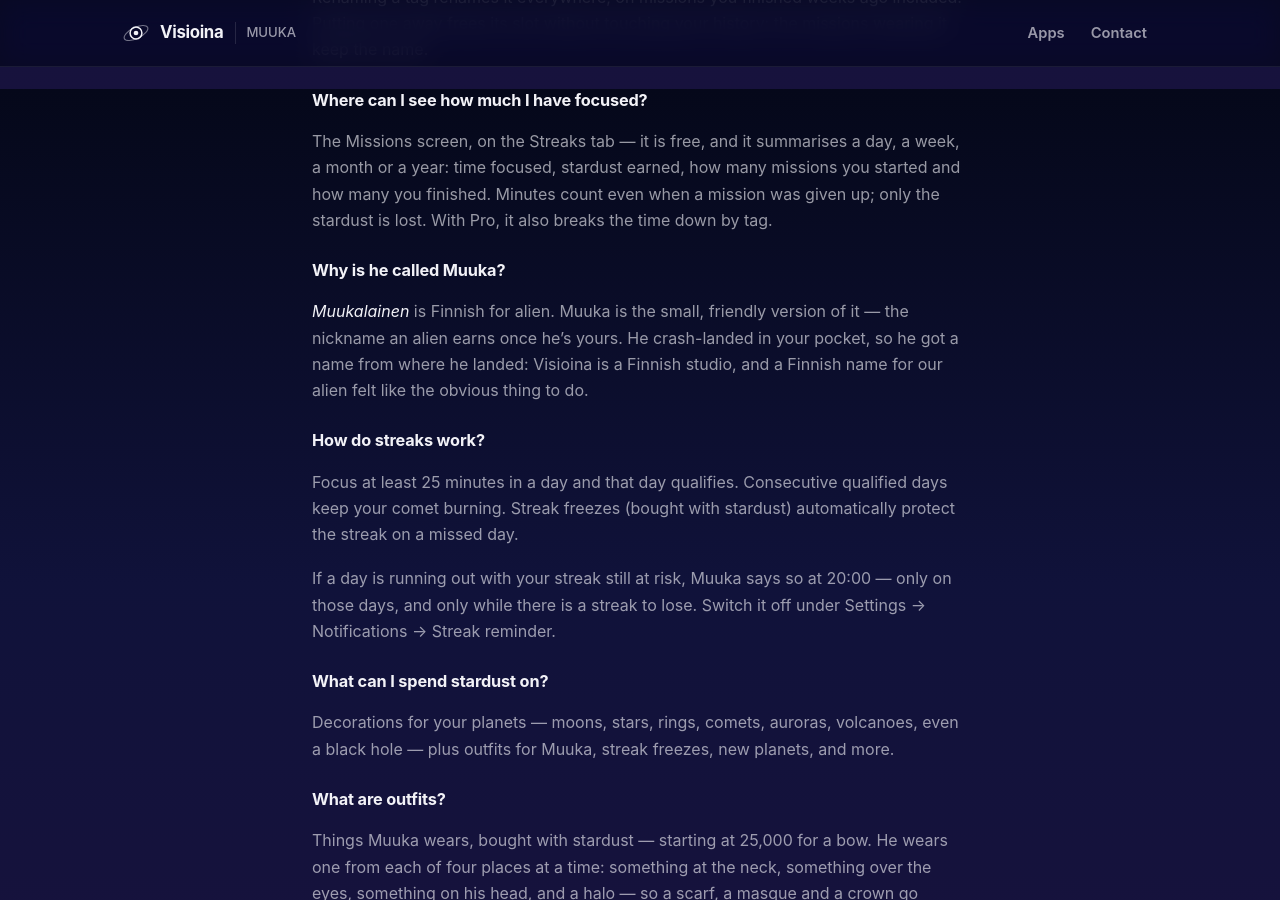
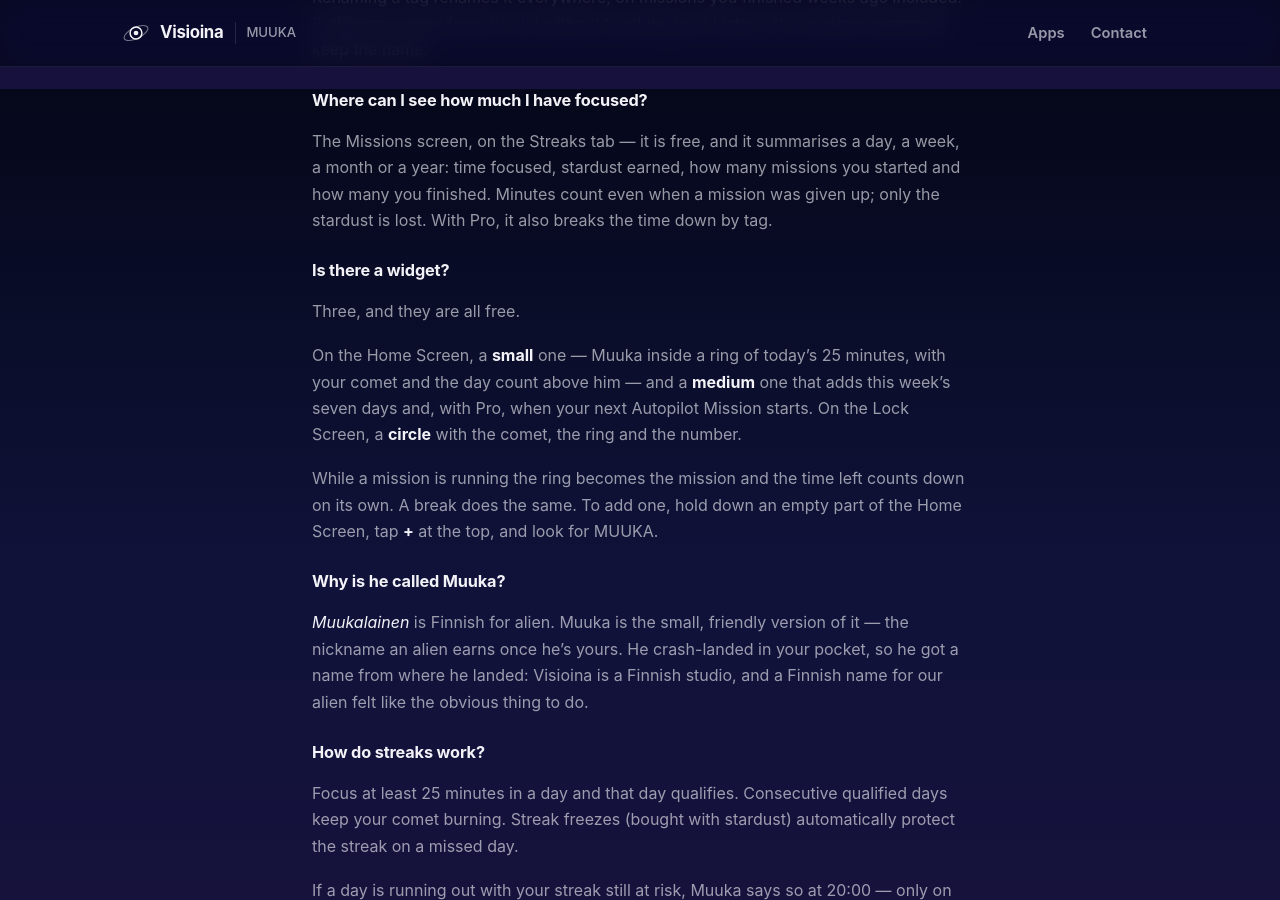
Before and after one commit to selinahti/visioinawebsite, a Jekyll site: the page built from _apps/muuka/faq.md, in a window 1280 px wide and 900 px high, scrolled down 2611 px. Built offline with Jekyll 4.4.1, drawn with Linux system fonts in a browser that asks for light colours.

Commit message:
Widgets: an FAQ answer, a line in the free tier, and the screenshots redone
All thirteen screenshots were captured with the old flat comet in the tab
bar, which the app no longer has, so they are regenerated from the app
repo's raw/ — the bare device screens, as this page has always used, never
the marketing frames with their captions and drawn bezels.

A fourteenth joins them: the medium widget on the Home Screen, counting
today's minutes and naming the next Autopilot Mission. It is listed last,
after the Autopilot list it follows on from.

The FAQ answer says there are three, that they are all free, what each one
shows, and where iOS hides the thing you add them with. The free tier gains
the matching line — widgets are not a Pro feature and the tier list is the
first place anyone checks.

Co-Authored-By: Claude Opus 5 <noreply@anthropic.com>

```diff
--- a/_apps/muuka/faq.md
+++ b/_apps/muuka/faq.md
@@ -121,6 +121,19 @@ The Missions screen, on the Streaks tab — it is free, and it summarises a day,
 week, a month or a year: time focused, stardust earned, how many missions you
 started and how many you finished. Minutes count even when a mission was given
 up; only the stardust is lost. With Pro, it also breaks the time down by tag.
+
+### Is there a widget?
+
+Three, and they are all free.
+
+On the Home Screen, a **small** one — Muuka inside a ring of today's 25 minutes,
+with your comet and the day count above him — and a **medium** one that adds
+this week's seven days and, with Pro, when your next Autopilot Mission starts.
+On the Lock Screen, a **circle** with the comet, the ring and the number.
+
+While a mission is running the ring becomes the mission and the time left counts
+down on its own. A break does the same. To add one, hold down an empty part of
+the Home Screen, tap **+** at the top, and look for MUUKA.
 
 ### Why is he called Muuka?
 
```
Also changed, not shown: _apps/muuka/index.md (+3 -0 lines), assets/apps/muuka/shot-01.jpg, assets/apps/muuka/shot-02.jpg, assets/apps/muuka/shot-03.jpg, assets/apps/muuka/shot-04.jpg, assets/apps/muuka/shot-05.jpg, assets/apps/muuka/shot-06.jpg, assets/apps/muuka/shot-07.jpg, assets/apps/muuka/shot-08.jpg, assets/apps/muuka/shot-09.jpg, assets/apps/muuka/shot-10.jpg, assets/apps/muuka/shot-11.jpg, assets/apps/muuka/shot-12.jpg, assets/apps/muuka/shot-13.jpg, 1 more files.
